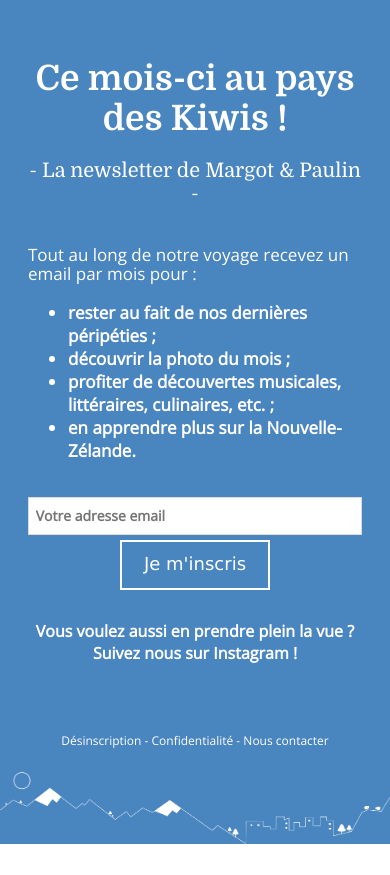
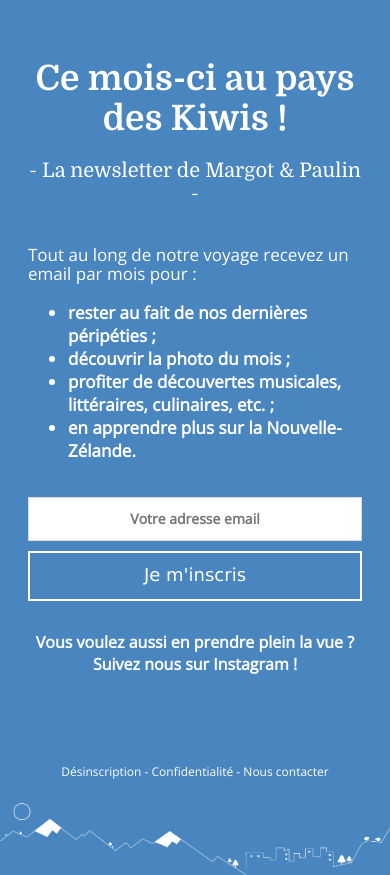
Before and after one commit to MargotBrun/newsletter-kiwi, a React (Create React App) app: page / in a window 390 px wide. Before the commit the page ends 844 px from the top, so only its background shows below. Built offline with nearby package versions, Linux system fonts and the light colour scheme; the HTML template or start-up script is replaced by a standard one.

Commit message:
Corrections Responsive All

```diff
--- a/src/components/Layout/Layout.css
+++ b/src/components/Layout/Layout.css
@@ -12,6 +12,11 @@
   padding: 8px;
   padding-bottom: 120px;
   box-sizing: border-box;
+}
+@media(max-width: 440px) {
+  .Layout {
+    padding-bottom: 90px;
+  }
 }
 @keyframes change-background-color {
   0% {
--- a/src/components/SubmitButton/SubmitButton.css
+++ b/src/components/SubmitButton/SubmitButton.css
@@ -11,6 +11,14 @@
 .SubmitButton:hover {
   background-color: rgba(255,255,255,0.1);
 }
+@media(max-width: 540px) {
+  .SubmitButton {
+    position: static;
+    top: auto;
+    right: auto;
+    width: 100%;
+}
+}
 
 .SubmitButton_text {
   font-family: Verdana, Geneva, Tahoma, sans-serif;
--- a/src/pages/Confidentiality/Confidentiality.css
+++ b/src/pages/Confidentiality/Confidentiality.css
@@ -3,9 +3,9 @@
   color: #FFF;
   padding: 50px 80px 80px;
   box-sizing: border-box;
-  margin-bottom: 150px;
+  margin-bottom: 100px;
 }
-@media(min-width: 310px) {
+@media(max-width: 450px) {
   .ConfidentialityPage {
     padding: 50px 15px 0px 15px;
   }
--- a/src/pages/Subscription/Subscription.css
+++ b/src/pages/Subscription/Subscription.css
@@ -80,12 +80,19 @@
     color: rgb(242,99,99);
   }
 }
-
 @media(min-width: 540px) {
   .SubscriptionPage_content_form_email {
     flex: 1;
     margin-right: 5%;
   }
+}
+
+@media(max-width: 540px) {
+  .SubscriptionPage_content_form_email {
+     min-height: 22px;
+     margin-bottom: 10px;
+     text-align: center;
+}
 }
 
 .SubscriptionPage_content_error {
@@ -100,6 +107,11 @@
   margin-top: 30px;
   line-height: 22px;
 }
+@media(max-width: 440px) {
+  .SubscriptionPage_instagram {
+    padding-bottom: 90px;
+  }
+}
 
 .SubscriptionPage_content_success {
   text-align: center;
```
